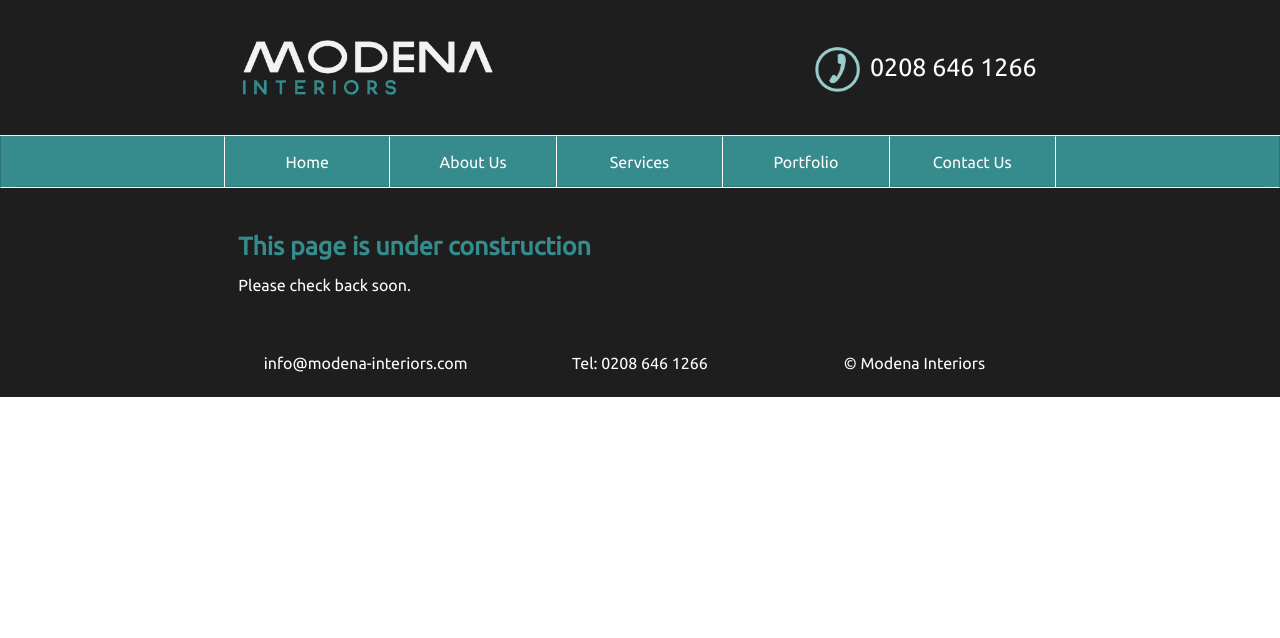
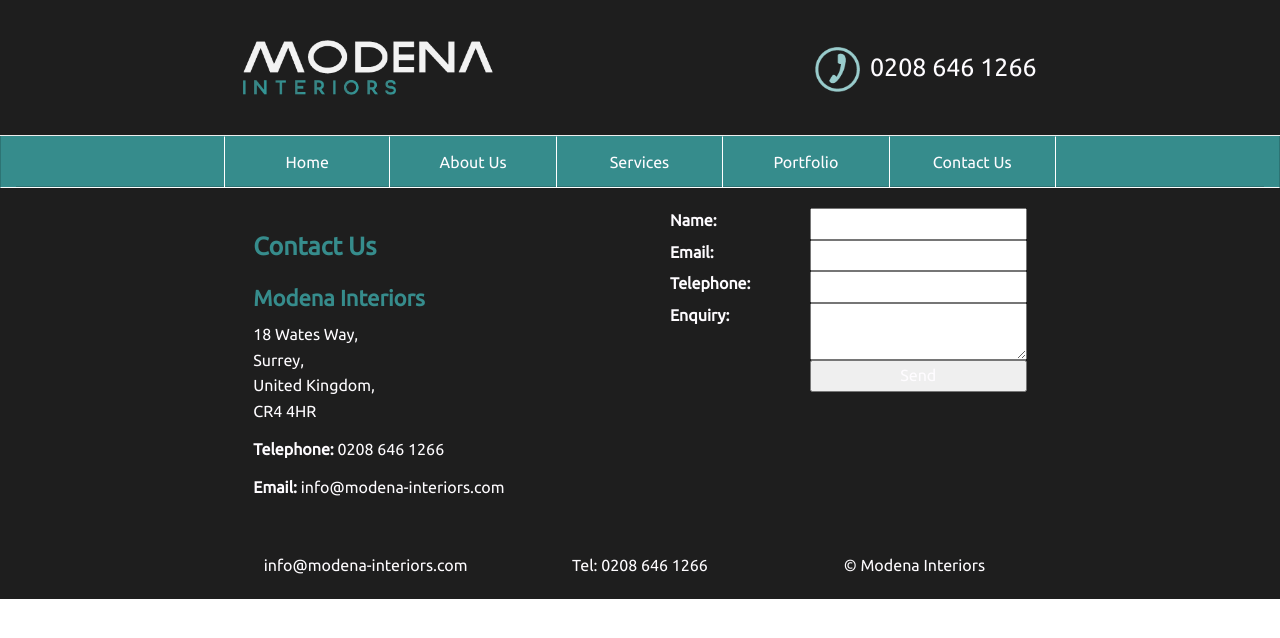
Before and after one commit to modenainteriors/modenainteriors.github.io, a Jekyll site: the page built from contact/index.html, in a window 1280 px wide. Shown: the top 638 px of the page. Built offline with Jekyll 4.4.1, drawn with Linux system fonts in a browser that asks for light colours; nearby versions of some CDN libraries.

Commit message:
Add markup for contact form

```diff
--- a/contact/index.html
+++ b/contact/index.html
@@ -3,12 +3,40 @@
 ---
 
 <main class="container-fluid">
-  <div class="col-md-offset-2 col-md-8 col-xs-10 col-xs-offset-1">
-    <h1>This page is under construction</h1>
-    <p>
-     Please check back soon.
-    </p>
-  </div>
+  <div class="col-md-offset-2 col-md-8 col-xs-10 col-col-xs-offset-1">
+    <div class="col-xs-12 col-sm-6">
+      <h1>Contact Us</h1>
+      <h2>Modena Interiors</h2>
+      <p>
+        18 Wates Way,<br>
+        Surrey,<br>
+        United Kingdom,<br>
+        CR4 4HR
+      </p>
+      <p>
+        <b>Telephone:</b> 0208 646 1266
+      </p>
+      <p>
+        <b>Email:</b> info@modena-interiors.com
+      </p>
+    </div><!-- end column -->
+    <div class="col-xs-12 col-sm-6">
+      <form action="http://getsimpleform.com/messages?form_api_token=cfed40742163af01eade938cf784fca4" method="post">
+        <!-- the redirect_to is optional, the form will redirect to the referrer on submission -->
+        <input type='hidden' name='redirect_to' value='<the complete return url e.g. http://fooey.com/thank-you.html>' />
+        <!-- all your input fields here.... -->
+        <label class="col-xs-4">Name:</label>
+        <input class="col-xs-offset-1 col-xs-7" type='text' name='name' />
+        <label class="col-xs-4">Email:</label>
+        <input class="col-xs-offset-1 col-xs-7" type='text' name='email' />
+        <label class="col-xs-4">Telephone:</label>
+        <input class="col-xs-offset-1 col-xs-7"type='text' name='telephone' />
+        <label class="col-xs-4">Enquiry:</label>
+        <textarea class="col-xs-offset-1 col-xs-7" name="message"></textarea>
+        <input class="col-xs-offset-5 col-xs-7" type='submit' value='Send' />
+      </form>
+    </div><!-- end column -->
+    </div>
 </main>
 <section class="services-list container-fluid">
 </section>
```
